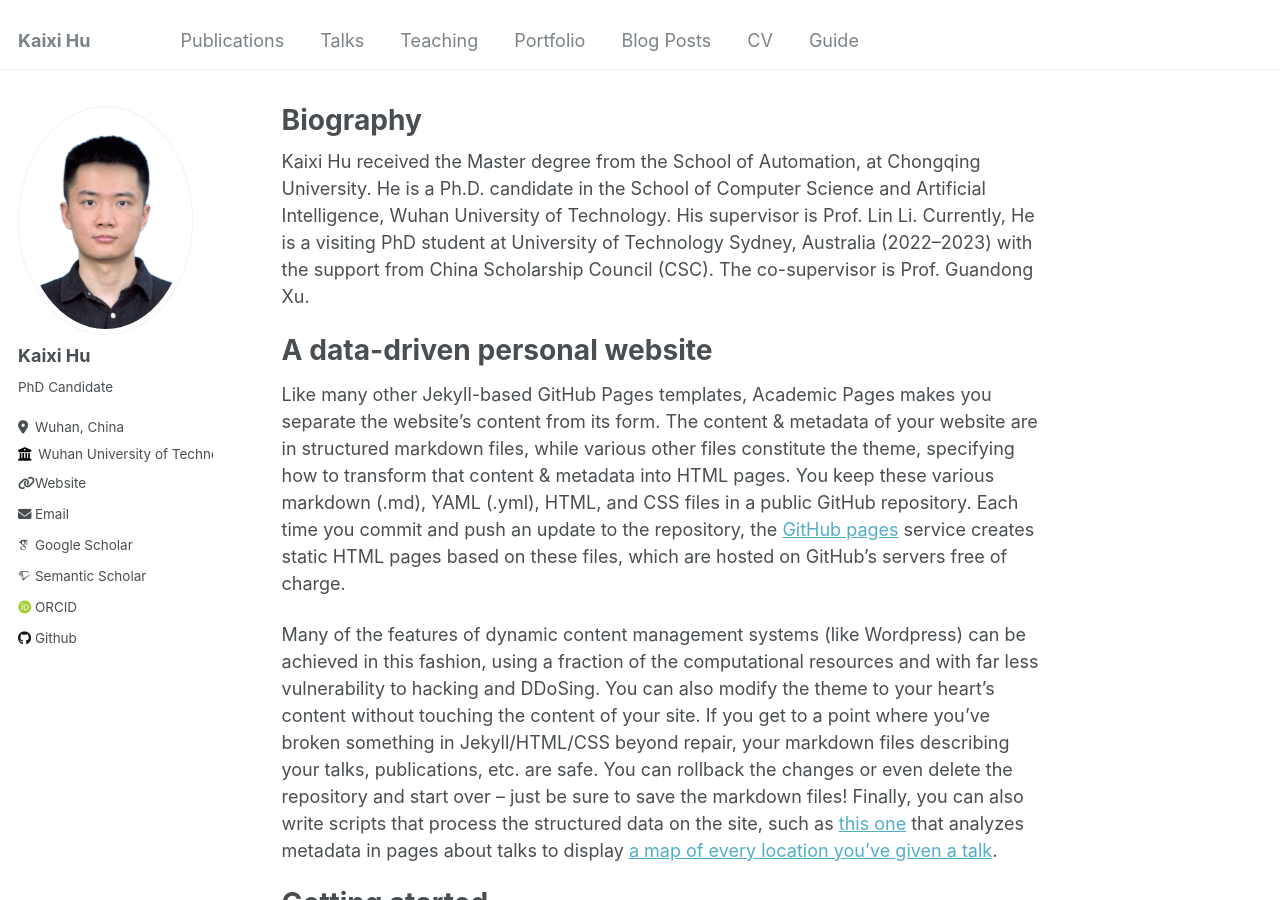
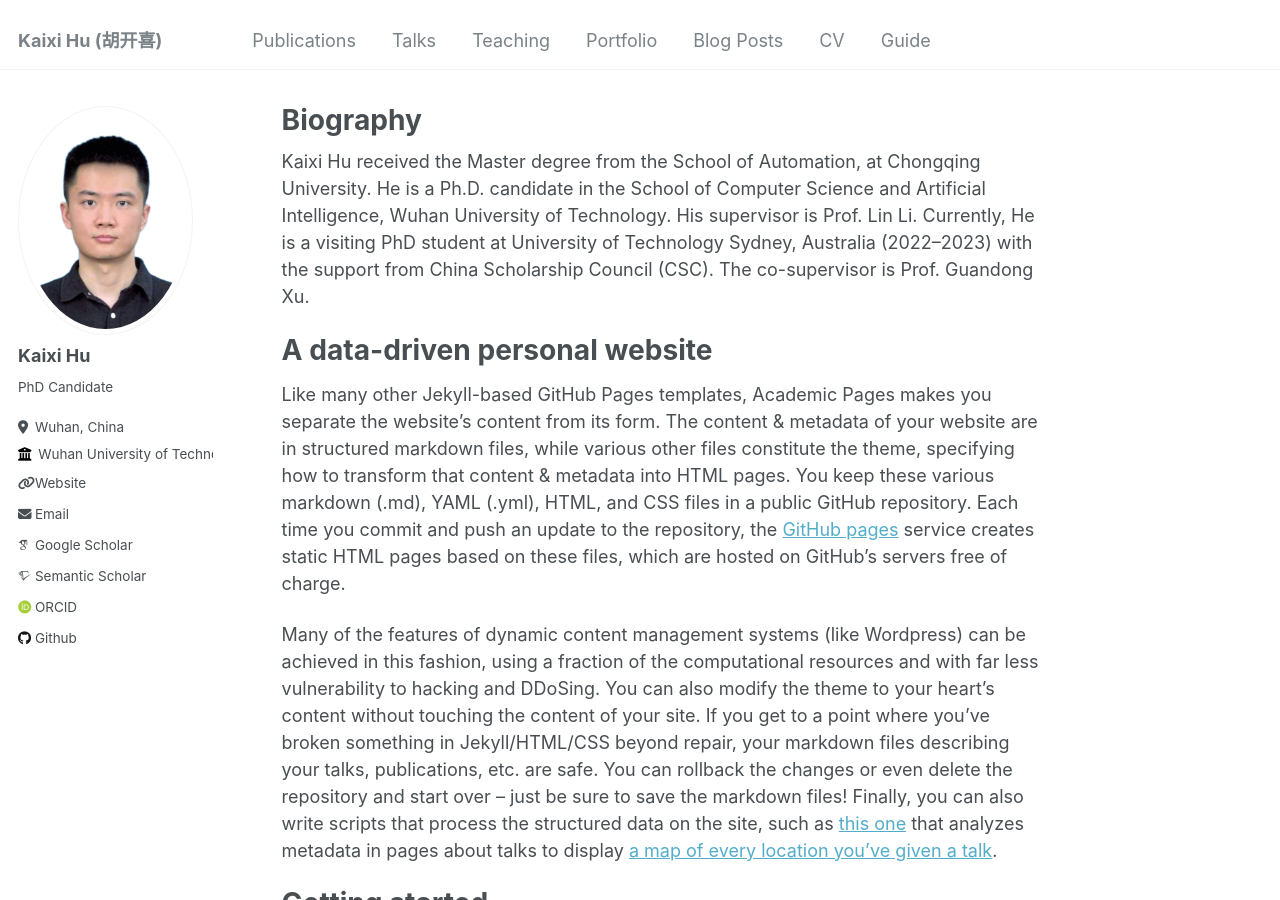
Before and after one commit to hukx-issac/hukx-issac.github.io, a Jekyll site: the page built from _pages/about.md, in a window 1280 px wide and 900 px high. Built offline with Jekyll 4.4.1, drawn with Linux system fonts in a browser that asks for light colours; some web fonts are replaced.

Commit message:
Update _config.yml

```diff
--- a/_config.yml
+++ b/_config.yml
@@ -8,7 +8,7 @@
 
 # Basic Site Settings
 locale                   : "en-US"
-title                    : "Kaixi Hu"
+title                    : "Kaixi Hu (胡开喜)"
 title_separator          : "-"
 name                     : &name "Kaixi Hu"
 description              : &description "personal description"
@@ -43,7 +43,7 @@
   bitbucket        : # Username - Update with your username on the site
   codepen          : # Username
   dribbble         : # Username
-  github           : "https://github.com/hukx-issac"
+  github           : "hukx-issac"
   kaggle           : # Username
   stackoverflow    : # User number or user number and name (i.e., use "1" or "1/jeff-atwood")
 
```
